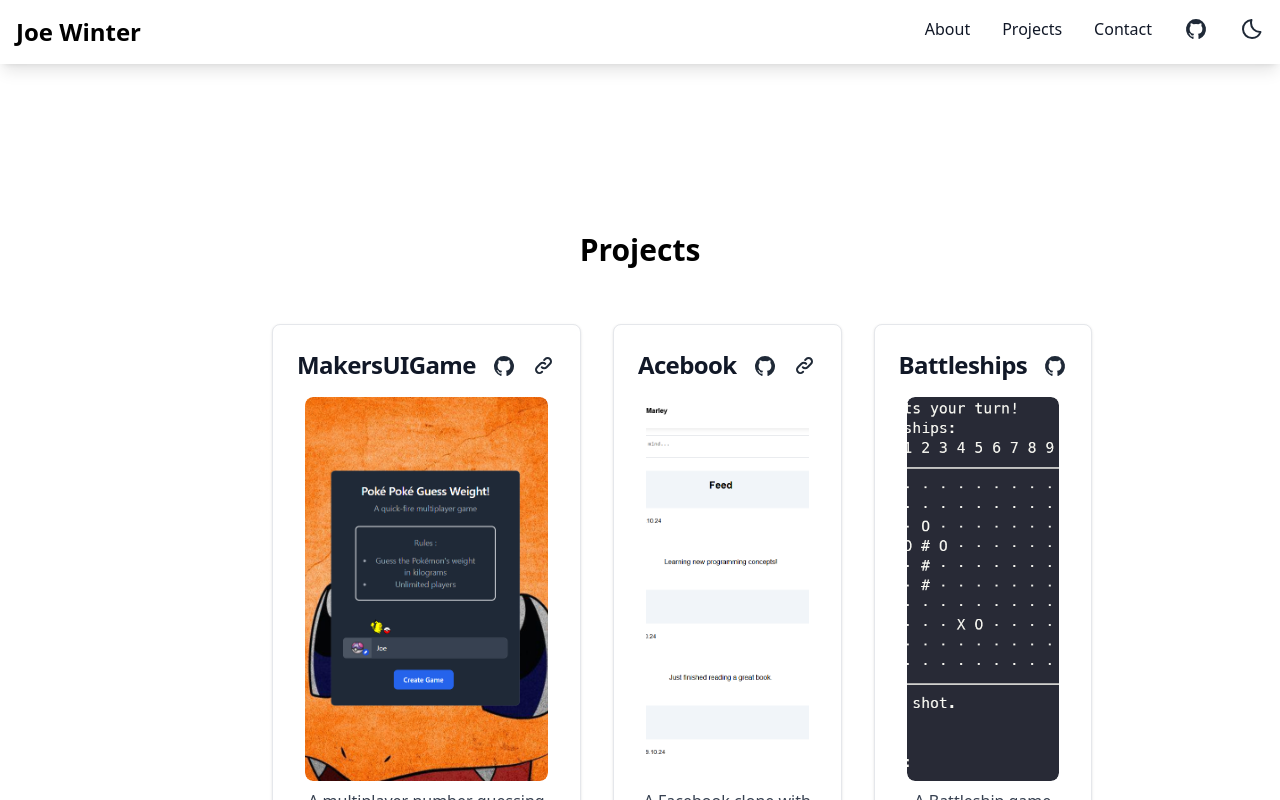
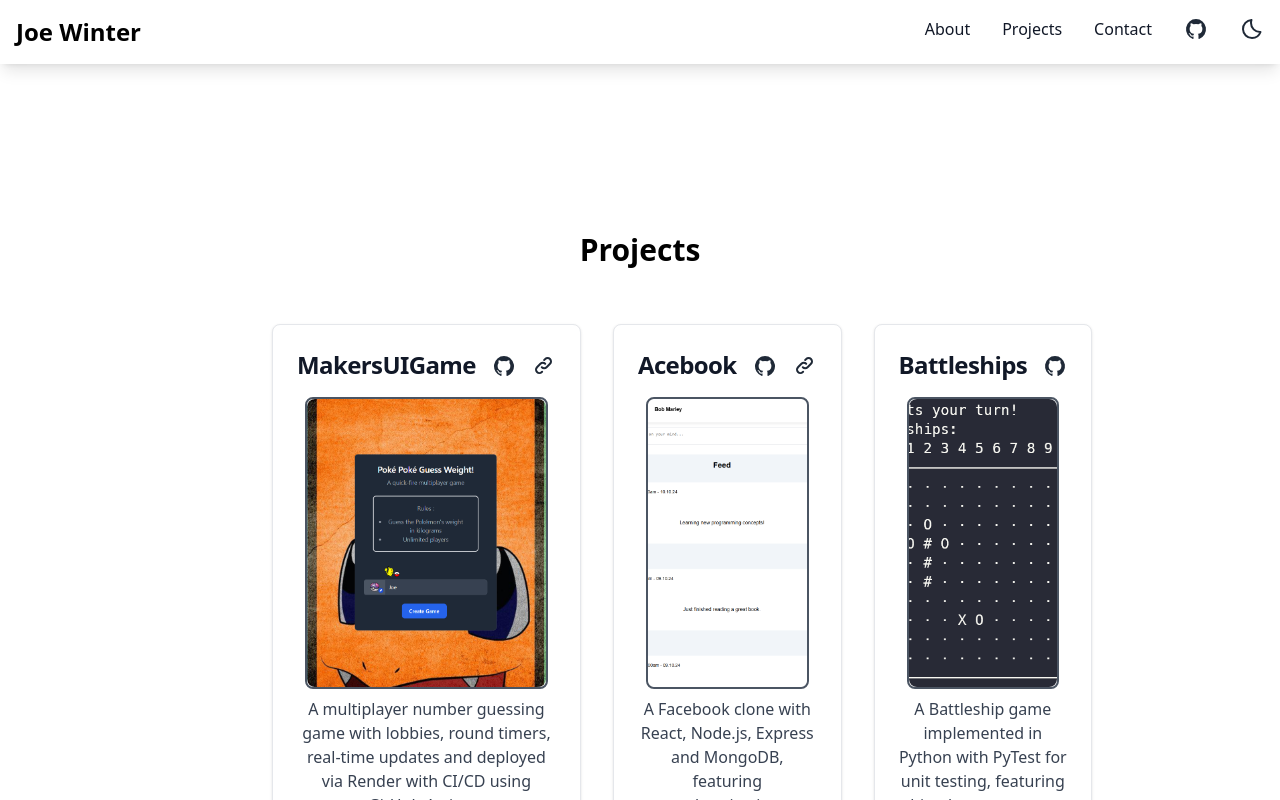
Before and after one commit to joe-winter/portfolio, a React app: page /projects in a window 1280 px wide. Shown: the top 800 px of the page. Built offline with nearby package versions, Linux system fonts and the light colour scheme; the HTML template or start-up script is replaced by a standard one.

Commit message:
updated image size

```diff
--- a/src/Components/ProjectCard.jsx
+++ b/src/Components/ProjectCard.jsx
@@ -23,9 +23,9 @@ const ProjectCard = ({
           {link && <ExternalLinkButton url={link} content={<LinkIcon />} />}
         </div>
         <div className="p-2">
-          <div className="w-full relative mx-auto h-auto overflow-hidden rounded-lg">
+          <div className="w-full relative mx-auto h-auto overflow-hidden rounded-lg border-2 border-gray-600">
             <img
-              className="w-full h-96 object-cover relative z-0 rounded-lg transition-all duration-300 hover:scale-110"
+              className="w-full h-72  object-cover relative z-0 rounded-lg transition-all duration-300 hover:scale-110"
               src={images}
               alt="host landing page"
             />
```
Also changed, not shown: public/images/Battleships/battleships.png.
